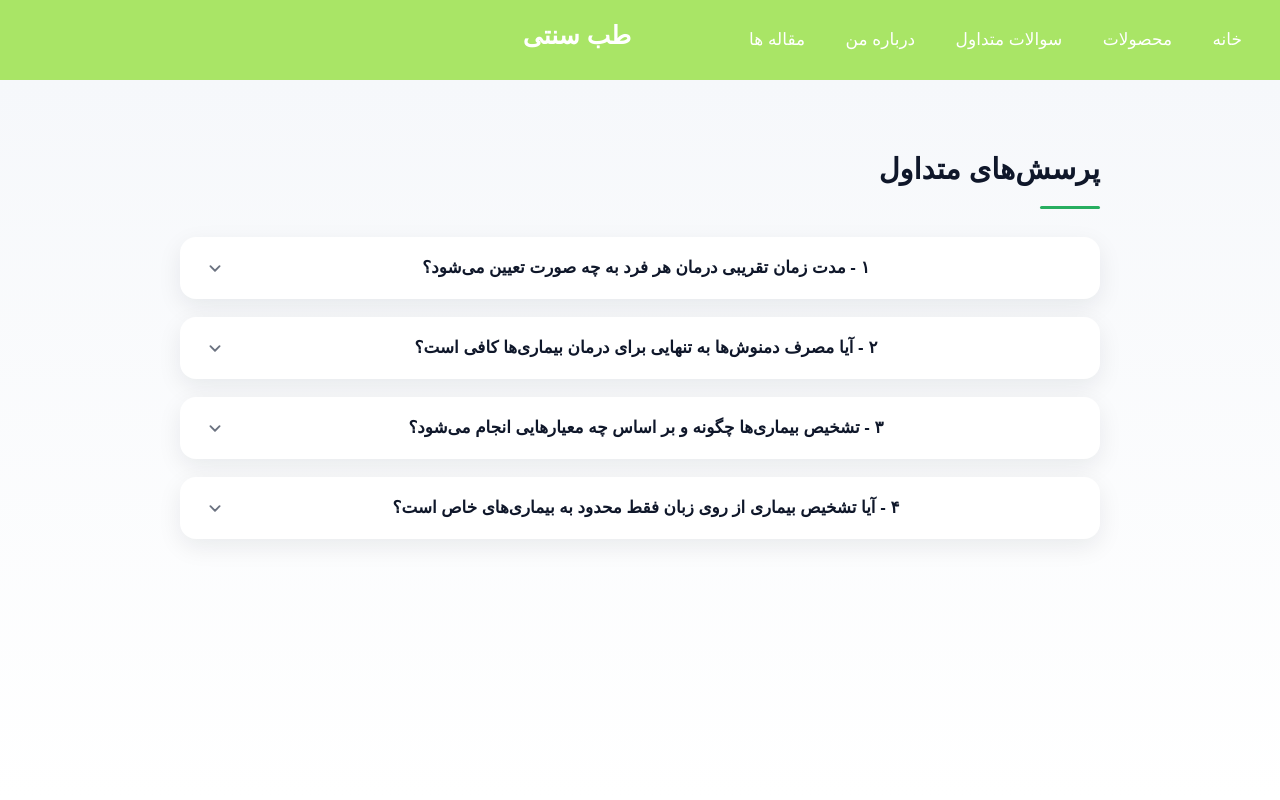
After one commit to Matin-Am2/Teb-Sonati, a Django app: page /faq/ in a window 1280 px wide. The commit adds this page. Run offline with Django 5.2, Linux system fonts and the light colour scheme; some web fonts are replaced.

Commit message:
added faq section and changed pagination

```diff
--- /dev/null
+++ b/home/templates/home/faq.html
@@ -0,0 +1,61 @@
+{% extends 'base.html' %}
+{% load static %}
+
+{% block extra_styles %}
+  <link rel="stylesheet" href="{% static 'css/faq_style.css' %}">
+  <script src="{% static 'js/faq.js' %}"></script>
+{% endblock %}
+
+{% block content %}
+  <section class="faq-section" aria-label="پرسش‌های متداول">
+    <div class="container">
+      <h2 class="faq-title">پرسش‌های متداول</h2>
+
+      <div class="faq-list">
+        <!-- سوال 1 -->
+        <div class="faq-item">
+          <button class="faq-question" aria-expanded="false" aria-controls="faq1">
+            <span>۱ - مدت زمان تقریبی درمان هر فرد به چه صورت تعیین می‌شود؟</span>
+            <svg class="icon" viewBox="0 0 24 24"><path d="M7 10l5 5 5-5" fill="none" stroke="currentColor" stroke-width="2" stroke-linecap="round" stroke-linejoin="round"/></svg>
+          </button>
+          <div id="faq1" class="faq-answer" hidden>
+            <p>مدت زمان دوره درمان بستگی به نوع بیماری، شرایط جسمی فرد و میزان رعایت توصیه‌های پزشکی دارد. درمان‌های سنتی معمولاً به مرور زمان و با استمرار در استفاده از داروها یا دمنوش‌ها اثر خود را نشان می‌دهند. این دوره می‌تواند از چند هفته تا چند ماه به طول انجامد، ولی در بعضی از موارد ممکن است روند درمان طولانی‌تر نیز بشود. مهم‌ترین عامل در درمان، پیگیری و رعایت توصیه‌ها به‌طور منظم است.</p>
+          </div>
+        </div>
+
+        <!-- سوال 2 -->
+        <div class="faq-item">
+          <button class="faq-question" aria-expanded="false" aria-controls="faq2">
+            <span>۲ - آیا مصرف دمنوش‌ها به تنهایی برای درمان بیماری‌ها کافی است؟</span>
+            <svg class="icon" viewBox="0 0 24 24"><path d="M7 10l5 5 5-5" fill="none" stroke="currentColor" stroke-width="2" stroke-linecap="round" stroke-linejoin="round"/></svg>
+          </button>
+          <div id="faq2" class="faq-answer" hidden>
+            <p>مصرف دمنوش‌ها به‌عنوان یک درمان مکمل می‌تواند در بسیاری از بیماری‌ها مفید باشد، اما به‌تنهایی برای درمان قطعی کافی نیست. عوامل زیادی در روند بهبودی مؤثر هستند که شامل رژیم غذایی مناسب، استراحت کافی، مصرف روغن‌ها و داروهای تکمیلی و پیگیری دقیق وضعیت سلامت فرد می‌باشند. همچنین توجه به عوامل روانی و خواب منظم نیز می‌تواند نقش مهمی در افزایش اثربخشی درمان‌ها داشته باشد.</p>
+          </div>
+        </div>
+
+        <!-- سوال 3 -->
+        <div class="faq-item">
+          <button class="faq-question" aria-expanded="false" aria-controls="faq3">
+            <span>۳ - تشخیص بیماری‌ها چگونه و بر اساس چه معیارهایی انجام می‌شود؟</span>
+            <svg class="icon" viewBox="0 0 24 24"><path d="M7 10l5 5 5-5" fill="none" stroke="currentColor" stroke-width="2" stroke-linecap="round" stroke-linejoin="round"/></svg>
+          </button>
+          <div id="faq3" class="faq-answer" hidden>
+            <p>تشخیص بیماری‌ها معمولاً بر اساس علائم بالینی، تاریخچه پزشکی فرد و آزمایشات مختلف انجام می‌شود. در طب سنتی، زبان یکی از مهم‌ترین ابزارهای تشخیص است که وضعیت سلامت عمومی بدن را نشان می‌دهد. البته این فقط بخشی از فرآیند تشخیص است و در صورت لزوم، آزمایش‌های تکمیلی مانند آزمایش خون یا سونوگرافی نیز انجام می‌شوند. تشخیص صحیح نیاز به بررسی دقیق و تجربه متخصص دارد.</p>
+          </div>
+        </div>
+
+        <!-- سوال 4 -->
+        <div class="faq-item">
+          <button class="faq-question" aria-expanded="false" aria-controls="faq4">
+            <span>۴ - آیا تشخیص بیماری از روی زبان فقط محدود به بیماری‌های خاص است؟</span>
+            <svg class="icon" viewBox="0 0 24 24"><path d="M7 10l5 5 5-5" fill="none" stroke="currentColor" stroke-width="2" stroke-linecap="round" stroke-linejoin="round"/></svg>
+          </button>
+          <div id="faq4" class="faq-answer" hidden>
+            <p>خیر، تشخیص بیماری از روی زبان محدود به بیماری‌های خاص نمی‌شود. زبان به‌عنوان یکی از نشانه‌های اصلی در طب سنتی، وضعیت سلامت عمومی بدن را نمایان می‌سازد. از طریق تغییرات رنگ، ضخامت، لایه‌برداری و ترک‌های روی زبان، می‌توان اطلاعات مفیدی در مورد وضعیت دستگاه‌های مختلف بدن مانند گوارش، قلب و عروق، کبد و سایر ارگان‌ها به دست آورد. بنابراین زبان، یکی از مهم‌ترین ابزارهای تشخیص است که در بیماری‌های مختلف کاربرد دارد.</p>
+          </div>
+        </div>
+      </div>
+    </div>
+  </section>
+{% endblock %}
--- a/home/urls.py
+++ b/home/urls.py
@@ -9,5 +9,6 @@ urlpatterns = [
     path("home/",views.HomeView.as_view(),name="home"),
     path("about/",views.AboutView.as_view(),name="about"),
     path("products/",views.ProductsView.as_view(),name="products"),
-    path("product/<int:pk>/",views.ProductDetailView.as_view(),name="product_detail")
+    path("product/<int:pk>/",views.ProductDetailView.as_view(),name="product_detail"),
+    path("faq/",views.FaqView.as_view(),name="faq")
 ]
--- a/home/views.py
+++ b/home/views.py
@@ -1,7 +1,7 @@
-from django.shortcuts import render
 from django.views.generic.base import TemplateView
 from django.views.generic import ListView,DetailView
-from django.views import View
+from django.utils.http import urlencode
+from django.core.cache import cache
 from .models import Product
 # Create your views here.
 
@@ -21,15 +21,20 @@ class AboutView(TemplateView):
 
 
 class ProductsView(ListView):
+    model = Product
     template_name = "home/products.html"
     context_object_name = "products"
     paginate_by = 12
 
     def get_queryset(self):
-        return Product.objects.all()
-
+        cache.set("name","matin",timeout=500)
+        return super().get_queryset()
 
 class ProductDetailView(DetailView):
     model = Product
     template_name = "home/product_detail.html"
     context_object_name = "product"
+
+
+class FaqView(TemplateView):
+    template_name = "home/faq.html"
--- /dev/null
+++ b/static/css/faq_style.css
@@ -0,0 +1,119 @@
+:root {
+  --bg: #f6f8fb;
+  --card: #ffffff;
+  --muted: #6b7280;
+  --accent: #27ae60;
+  --shadow: 0 8px 24px rgba(16,24,40,0.08);
+  --shadow-hover: 0 12px 36px rgba(16,24,40,0.12);
+  --radius: 16px;
+  --transition: 300ms cubic-bezier(.2,.8,.2,1);
+}
+
+.faq-section {
+  background: linear-gradient(180deg, var(--bg), #ffffff);
+  padding: 64px 20px;
+  direction: rtl;
+  font-family: 'Sahel', sans-serif !important;
+}
+
+.container {
+  max-width: 920px;
+  margin: 0 auto;
+}
+
+.faq-title {
+  font-size: 1.8rem;
+  margin-bottom: 28px;
+  color: #0f172a;
+  text-align: right;
+  font-weight: 800;
+  position: relative;
+}
+
+.faq-title::after {
+  content: "";
+  display: block;
+  width: 60px;
+  height: 3px;
+  background: var(--accent);
+  margin-top: 10px;
+  border-radius: 4px;
+}
+
+.faq-list {
+  display: grid;
+  gap: 18px;
+}
+
+.faq-item {
+  background: var(--card);
+  border-radius: var(--radius);
+  box-shadow: var(--shadow);
+  overflow: hidden;
+  transition: box-shadow var(--transition), transform var(--transition);
+}
+
+.faq-item:hover {
+  box-shadow: var(--shadow-hover);
+  transform: translateY(-4px);
+}
+
+.faq-question {
+  display: flex;
+  justify-content: space-between;
+  align-items: center;
+  width: 100%;
+  padding: 20px 24px;
+  background: none;
+  border: none;
+  cursor: pointer;
+  font-size: 1.05rem;
+  color: #0f172a;
+  transition: background var(--transition), color var(--transition);
+  font-family: 'Sahel', sans-serif !important;
+}
+
+.faq-question:hover {
+  background: rgba(39,174,96,0.08);
+  color: var(--accent);
+}
+
+.faq-question span {
+  flex: 1;
+  margin-right: 10px;
+  font-weight: 600;
+}
+
+.icon {
+  width: 22px;
+  height: 22px;
+  color: var(--muted);
+  transition: transform var(--transition), color var(--transition);
+}
+
+.faq-answer {
+  padding: 0 24px 20px 24px;
+  color: var(--muted);
+  line-height: 1.8;
+  font-size: 0.95rem;
+  border-top: 1px solid rgba(15,23,42,0.08);
+  max-height: 0;
+  overflow: hidden;
+  transition: max-height var(--transition), padding var(--transition), opacity var(--transition);
+  opacity: 0;
+}
+
+.faq-question[aria-expanded="true"] {
+  color: var(--accent);
+}
+
+.faq-question[aria-expanded="true"] .icon {
+  transform: rotate(180deg);
+  color: var(--accent);
+}
+
+.faq-question[aria-expanded="true"] + .faq-answer {
+  max-height: 400px;
+  padding-top: 16px;
+  opacity: 1;
+}
--- /dev/null
+++ b/static/js/faq.js
@@ -0,0 +1,25 @@
+document.addEventListener('DOMContentLoaded', () => {
+    const questions = document.querySelectorAll('.faq-question');
+
+    questions.forEach(btn => {
+      const panel = btn.nextElementSibling;
+
+      btn.addEventListener('click', () => {
+        const isOpen = btn.getAttribute('aria-expanded') === 'true';
+
+        // بستن همه سوال‌ها (آکاردئون)
+        document.querySelectorAll('.faq-question').forEach(q => {
+          q.setAttribute('aria-expanded', 'false');
+        });
+        document.querySelectorAll('.faq-answer').forEach(a => {
+          a.hidden = true;
+        });
+
+        // باز کردن فقط همین یکی
+        if (!isOpen) {
+          btn.setAttribute('aria-expanded', 'true');
+          panel.hidden = false;
+        }
+      });
+    });
+  });
--- a/templates/inc/navbar.html
+++ b/templates/inc/navbar.html
@@ -16,9 +16,9 @@
     <!-- Navigation links -->
     <ul>
       <li><a href="{% url 'home:home'%}">خانه </a></li>
+      <li><a href="{% url 'home:products'%}">محصولات</a></li>
+      <li><a href="{% url 'home:faq'%}">سوالات متداول</a></li>
       <li><a href="{% url 'home:about'%}">درباره من </a></li>
-      <li><a href="{% url 'home:products'%}">محصولات</a></li>
       <li><a href="#">مقاله ها</a></li>
-      <li><a href="#">تماس با من</a></li>
     </ul>
   </nav>
```
Also changed, not shown: core/settings.py (+10 -1 lines), docker-compose.yml (+15 -5 lines), home/templates/home/products.html (+17 -17 lines), requirements.txt (+5 -2 lines), static/css/products_style.css (+12 -4 lines).
